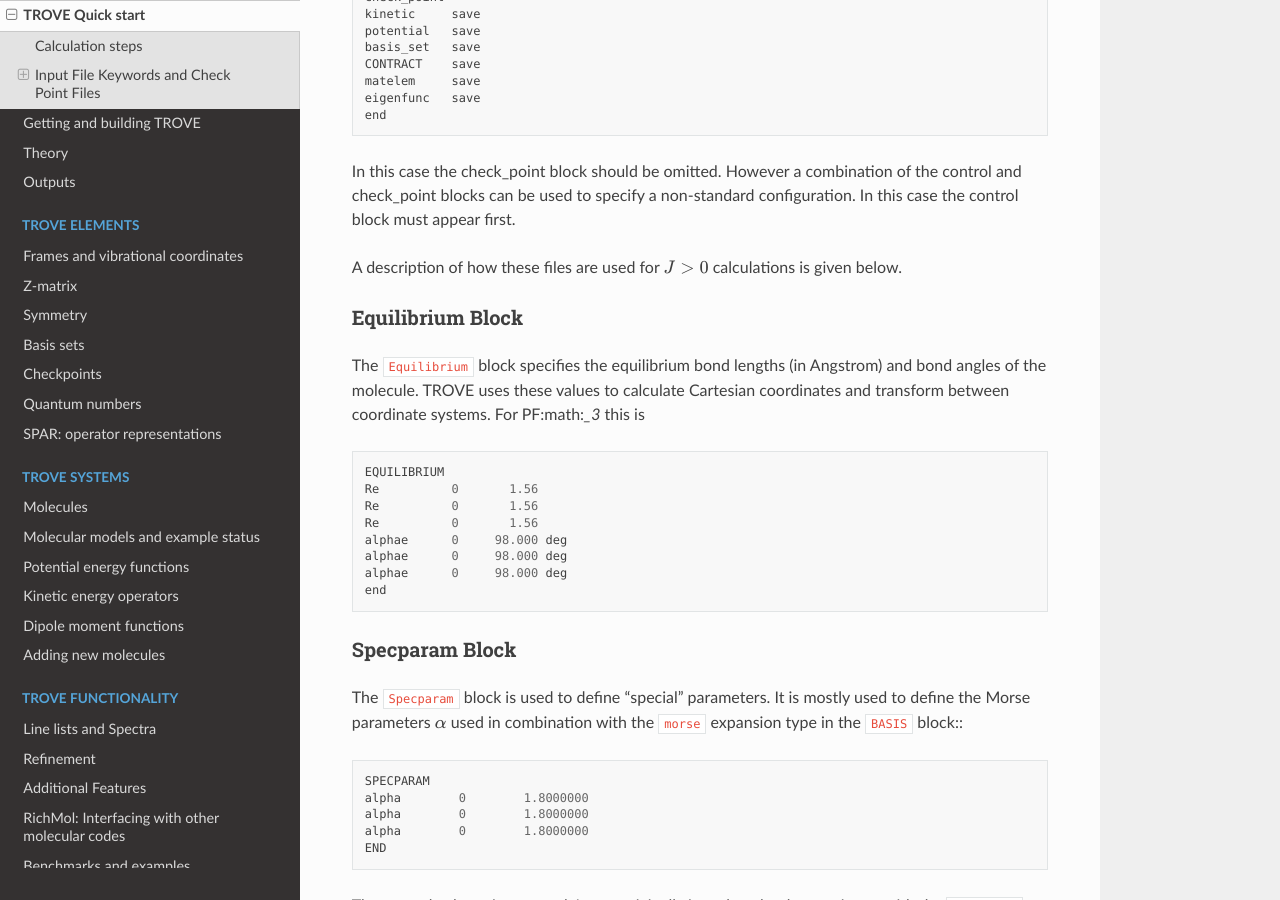
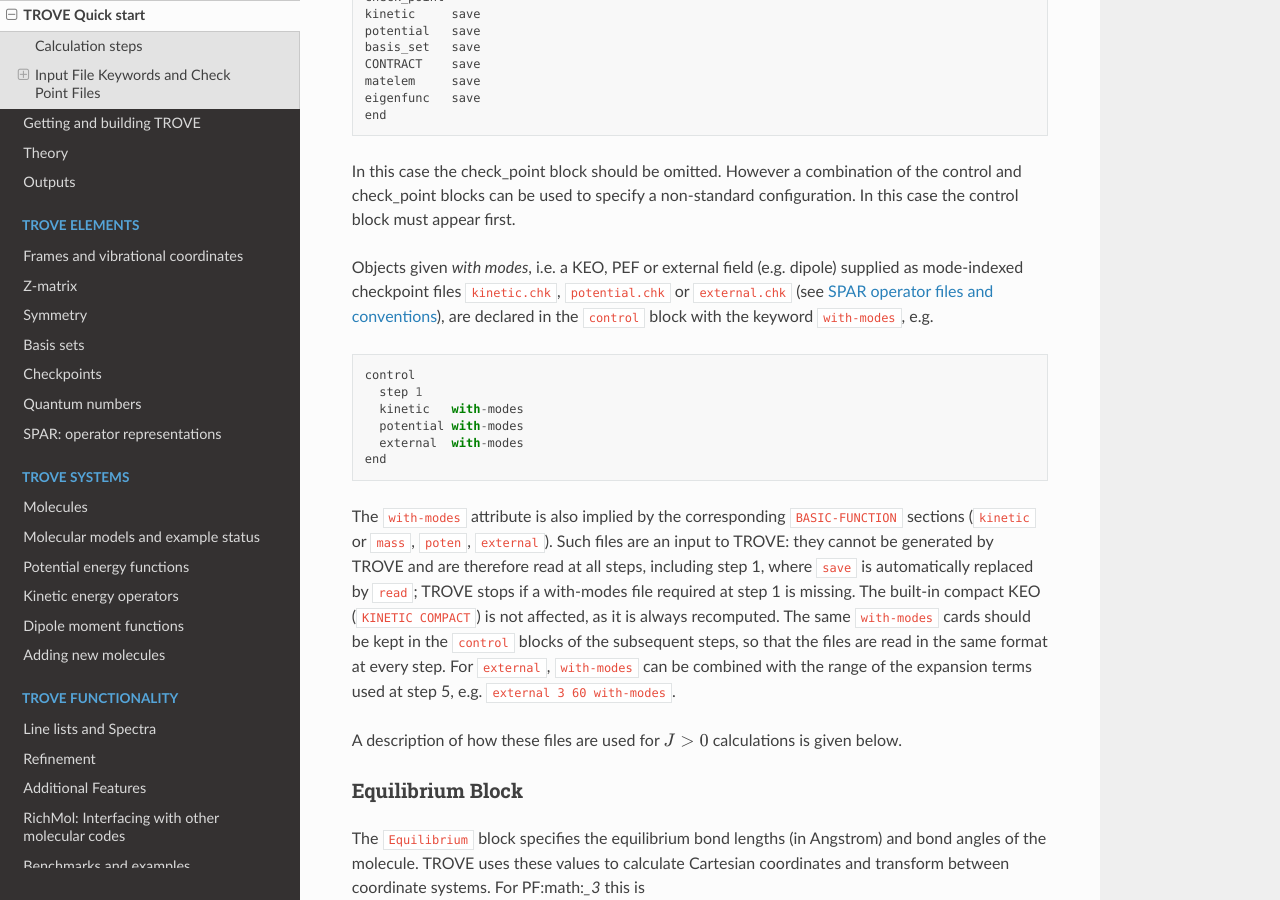
Before and after one commit to Trovemaster/TROVE, a Sphinx documentation site: the page built from docs/source/quickstart.rst, in a window 1280 px wide and 900 px high, scrolled down 12265 px. Built offline with Sphinx 7.4.7 and the Read the Docs theme 3.1.0, drawn with Linux system fonts in a browser that asks for light colours.

Commit message:
Make CONTROL steps consistent with with-modes KEO, PES and external-field checkpoints
The CONTROL steps assume that kinetic.chk, potential.chk and external.chk are
generated at step 1 (SAVE) and read at the later steps. Objects given with modes
(mode-indexed checkpoints) are inputs that TROVE can read but cannot generate:
with SAVE at step 1 the KEO was rebuilt (or the run stopped) and the PES/external
field were recomputed and overwritten in the index format, so that step 2 failed.

- fields.f90 (FLReadInput):
  - CONTROL: new card "kinetic with-modes"; the options of the KINETIC, POTENTIAL
    and EXTERNAL cards are parsed by read_control_options in any order. This also
    fixes "external 3 60" at steps 5 and 6, which stopped with "illegal key".
  - control_with_modes_checkpoints, called after the whole input has been read
    (with-modes can also be set by BASIC-FUNCTION or CHECK_POINT sections placed
    after CONTROL): SAVE -> READ for the with-modes KEO (unless KINETIC COMPACT),
    PES and external field (when processed); at step 1 TROVE stops if such a file
    is missing.
- docs/source/quickstart.rst: describe the with-modes cards of CONTROL.

```diff
--- a/docs/source/quickstart.rst
+++ b/docs/source/quickstart.rst
@@ -444,6 +444,18 @@
 
 In this case the check_point block should be omitted. However a combination of the control and check_point blocks can be used to specify a non-standard configuration. In this case the control block must appear first.
 
+Objects given *with modes*, i.e. a KEO, PEF or external field (e.g. dipole) supplied as mode-indexed checkpoint files ``kinetic.chk``, ``potential.chk`` or ``external.chk`` (see :doc:`spar_checkpoints`), are declared in the ``control`` block with the keyword ``with-modes``, e.g.
+::
+
+   control
+     step 1
+     kinetic   with-modes
+     potential with-modes
+     external  with-modes
+   end
+
+The ``with-modes`` attribute is also implied by the corresponding ``BASIC-FUNCTION`` sections (``kinetic`` or ``mass``, ``poten``, ``external``). Such files are an input to TROVE: they cannot be generated by TROVE and are therefore read at all steps, including step 1, where ``save`` is automatically replaced by ``read``; TROVE stops if a with-modes file required at step 1 is missing. The built-in compact KEO (``KINETIC COMPACT``) is not affected, as it is always recomputed. The same ``with-modes`` cards should be kept in the ``control`` blocks of the subsequent steps, so that the files are read in the same format at every step. For ``external``, ``with-modes`` can be combined with the range of the expansion terms used at step 5, e.g. ``external 3 60 with-modes``.
+
 A description of how these files are used for :math:`J>0` calculations is given below.
 
 
```
Also changed, not shown: 1 other file.
